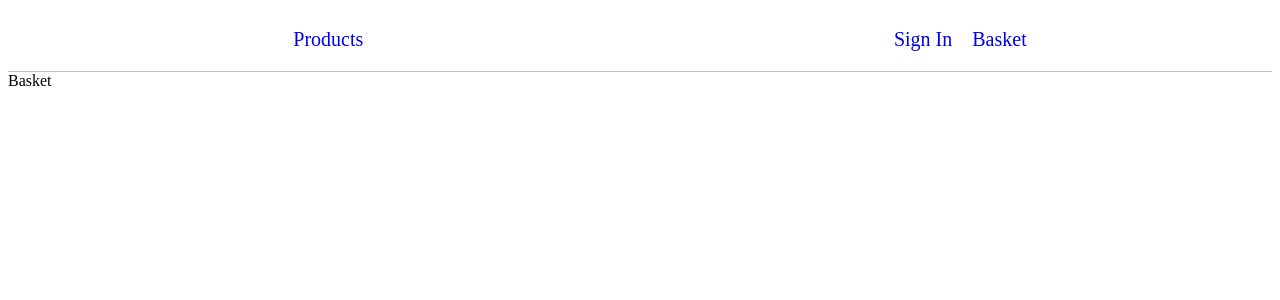
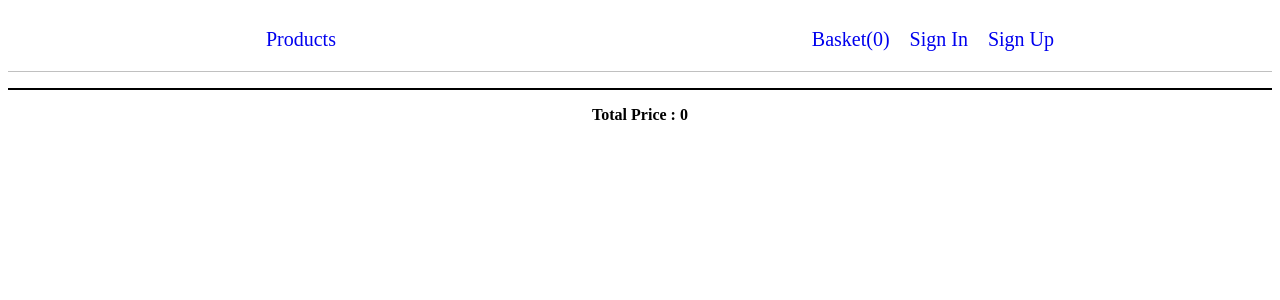
Before and after one commit to UfukYetiskin/e-commerce-with-redux-toolkit, a React (Create React App) app: page /basket in a window 1280 px wide. Shown: the top 300 px of the page. Built offline with nearby package versions, Linux system fonts and the light colour scheme.

Commit message:
created basket page

```diff
--- a/src/App.js
+++ b/src/App.js
@@ -5,6 +5,7 @@ import Products from "./components/products/Products";
 import Basket from "./components/pages/Basket"
 import SignIn from "./components/pages/SignIn";
 import Product from "./components/product/Product";
+import Signup from "./components/pages/Signup";
 
 function App() {
   return (
@@ -18,6 +19,7 @@ function App() {
             <Route path="/basket" element={<Basket/>}></Route>
             <Route path="/signin" element={<SignIn/>}></Route>
             <Route path="/products/:id" element={<Product/>}></Route>
+            <Route path="/signup"  element={<Signup/>}></Route>
           </Routes>
         </div>
     </div>
--- a/src/components/navbar/Navbar.js
+++ b/src/components/navbar/Navbar.js
@@ -1,6 +1,6 @@
 import {BrowserRouter as Router, Routes, Route, NavLink } from "react-router-dom";
 import "../navbar/navbar.css"
-
+import { useSelector } from "react-redux";
 
 
 
@@ -18,7 +18,7 @@ const Navbar = () => {
         flexDirection : "row",
         justifyContent : "space-between",
     }
-
+    const basket = useSelector(state => state.products.basket)
     return(
         <div style={navbarStyle}>
             <ul style={ulStyle}>
@@ -28,11 +28,13 @@ const Navbar = () => {
             </ul>
             <ul style={ulStyle}>
                 <li style={{listStyleType : "none"}}>
-
-                    <NavLink  style={{textDecoration :"none"}}  to="/signin">Sign In</NavLink>
+                    <NavLink  style={{textDecoration :"none"}}  to="/basket">Basket({basket.length})</NavLink>
                 </li>
                 <li style={{listStyleType : "none", marginLeft :"20px"}}>
-                    <NavLink  style={{textDecoration :"none"}} to="/basket">Basket</NavLink>
+                    <NavLink  style={{textDecoration :"none"}} to="/signin">Sign In</NavLink>
+                </li>
+                <li style={{listStyleType : "none", marginLeft :"20px"}}>
+                    <NavLink  style={{textDecoration :"none"}} to="/signup">Sign Up</NavLink>
                 </li>
             </ul>
         </div>
--- a/src/components/pages/Basket.js
+++ b/src/components/pages/Basket.js
@@ -1,8 +1,50 @@
 import React from 'react'
+import{useSelector} from "react-redux"
+
 
 function Basket() {
+  const basket = useSelector(state => state.products.basket);
+
+
+  const ulStyle = {
+    display: "flex",
+    flexDirection : "column",
+    flexWrap : "wrap",
+    border : "1px solid black"
+  }
+  const imgStyle = {
+    width  :"20%"
+  }
+  const liStyle = {
+    display : "flex",
+    border : "1px solid black",
+    width : "40%",
+    margin : "1%",
+    padding : "1%"
+  }
   return (
-    <div>Basket</div>
+    <div>
+     <ul style={ulStyle}>
+      {
+        basket && basket.map((item) => (
+            <li key={item.id} style={liStyle}>
+                <div>
+                  <img style={imgStyle} src={item.img} alt={item.title}/>
+                </div>
+                <div>
+                  <p>{item.title}</p>
+                  <p>{item.category}</p>
+                  <p>${item.price}</p>
+                </div>
+            </li>
+        ))
+      }
+     </ul>
+
+     <div style={{textAlign : "center"}}>
+      <strong>Total Price : {basket && basket.map((item) => item.price).reduce((acc,pilot) => acc + pilot, 0)}</strong>
+     </div>
+    </div>
   )
 }
 
--- /dev/null
+++ b/src/components/pages/Signup.js
@@ -0,0 +1,9 @@
+import React from 'react'
+
+function Signup() {
+  return (
+    <div>Signup</div>
+  )
+}
+
+export default Signup
--- a/src/components/product/Product.js
+++ b/src/components/product/Product.js
@@ -1,32 +1,48 @@
 import React from 'react'
 import{useState, useEffect} from 'react'
 import {useParams} from "react-router-dom"
+import {getProduct} from "../../redux/slices/productsSlice"
+import {useSelector, useDispatch } from "react-redux"
+
 
 function Product() {
     const {id} = useParams();
     const [products, setData] = useState([])
+    const dispatch = useDispatch();
+
+
     useEffect(() => {
         fetch(`https://fakestoreapi.com/products`)
             .then((res) => res.json())
             .then((data) => setData(data))
             .catch((err) => console.log(err))
-    }, [])
+    }, [dispatch])
+
+
 
     const pStyle = {
         fontSize: "48px",
         fontWeight : "bold",
 
-      }
+    }
+    const buttonStyle = {
+        fontSize : "36px",
+        border :  "0 solid black",
+        backgroundColor : "white",
+        color : "orange",
+        textAlign : "center"
+    }
     return (
     <div>
         {products && products.filter((item) => item.id == id).map((item) => (
-            <div key={item.id} style={{display : "flex"}}>
+            <div key={item.id} style={{display : "flex", justifyContent : "space-around"}}>
                 <div>
                     <img style={{}}  src={item.image} alt={item.id} />
                 </div>
-                <div style={{width  : "30%", textAlign : "center", marginTop  :"20%"}}>
+                <div style={{width  : "30%", textAlign : "center", marginTop  :"10%"}}>
                     <p style={pStyle}>{item.title}</p>
                     <p style={pStyle}>${item.price}</p>
+                    <button onClick={() => dispatch(getProduct({id : id, img : item.image, price : item.price , title:item.title, category:item.category }))} style={buttonStyle}>Get Basket</button>
                 </div>
             </div>
         ))}
--- a/src/redux/slices/productsSlice.js
+++ b/src/redux/slices/productsSlice.js
@@ -11,9 +11,12 @@ export const productsSlice = createSlice({
     initialState : {
         items : [],
         status : "idle",
+        basket : []
     },
     reducers: {
-
+        getProduct : (state, action ) => {
+            state.basket.push(action.payload)
+        }
     },
     extraReducers : {
         [fetchProducts.pending] : (state, action) => {
@@ -30,5 +33,5 @@ export const productsSlice = createSlice({
     }
 });
 
-
+export const {getProduct} = productsSlice.actions;
 export default productsSlice.reducer;
```
